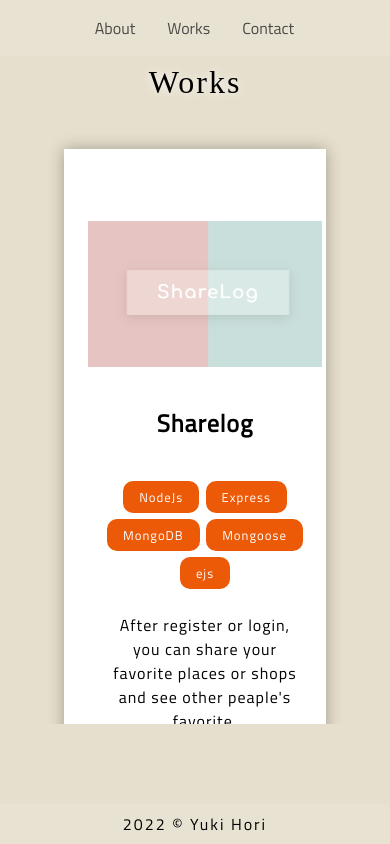
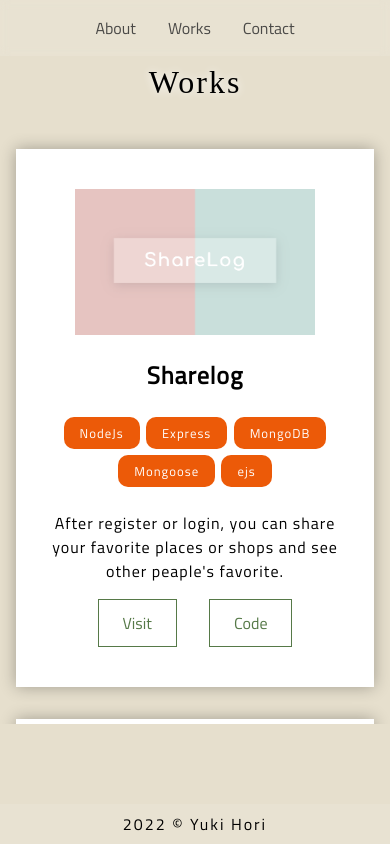
Before and after one commit to Yuuki915/portfolio, a React (Create React App) app: page /about in a window 390 px wide. Both pictures are taken after a click on the element "Works". Built offline with nearby package versions, Linux system fonts and the light colour scheme.

Commit message:
modify layout

```diff
--- a/src/components/about/About.css
+++ b/src/components/about/About.css
@@ -55,7 +55,12 @@
 
 @media (max-width: 900px) {
   .about-texts {
-    padding: 3rem 5rem;
+    margin-top: 60px;
+    padding: 3rem 3rem 6rem;
+  }
+  .title-in-about {
+    padding: 1rem 4rem;
+    top: 36%;
   }
 }
 
--- a/src/components/header/Header.css
+++ b/src/components/header/Header.css
@@ -16,3 +16,10 @@
   margin: 1rem;
   cursor: pointer;
 }
+
+@media (max-width: 900px) {
+  .header {
+    justify-content: center;
+    padding: 0;
+  }
+}
--- a/src/components/hero/Hero.css
+++ b/src/components/hero/Hero.css
@@ -120,11 +120,11 @@
 }
 
 @media (max-width: 900px) {
-  .hero-wakru {
+  /* .hero-wakru {
     display: flex;
     flex-direction: column;
     flex-wrap: nowrap;
-  }
+  } */
 
   .hero-line {
     width: 93%;
@@ -140,6 +140,7 @@
   .hero3,
   .hero4 {
     width: 100%;
+    height: 25%;
   }
   .hero1 {
     order: 2;
@@ -149,8 +150,15 @@
   }
   .hero3 {
     order: 4;
+    background-color: #4a4947;
+  }
+
+  .hero-contact-container,
+  .hero-contact-icon {
+    color: #fff;
   }
   .hero4 {
     order: 1;
+    background-color: #b17457;
   }
 }
--- a/src/components/skills/Skills.css
+++ b/src/components/skills/Skills.css
@@ -34,7 +34,7 @@
 
 @media (max-width: 900px) {
   .skills {
-    padding: 5rem;
+    padding: 6rem 1rem;
   }
   .skills-icons {
     justify-content: center;
--- a/src/components/work/Work.css
+++ b/src/components/work/Work.css
@@ -81,6 +81,12 @@
   .workimg {
     width: 100%;
   }
+  .img-and-sitename {
+    padding: 1rem 0;
+  }
+  .sitetitle {
+    margin: 1rem 0;
+  }
   .visit-page,
   .view-code {
     padding: 0.7rem 1.5rem;
@@ -92,4 +98,8 @@
     margin: auto;
     width: 100%;
   }
+
+  .text-in-work {
+    padding: 1rem 0;
+  }
 }
--- a/src/components/work/Works.css
+++ b/src/components/work/Works.css
@@ -31,6 +31,7 @@
     flex-direction: column;
   }
   .work-container {
+    width: 100%;
     flex-direction: row;
     margin: 0 auto;
   }
@@ -45,14 +46,13 @@
   }
 
   .img-and-sitename {
-    padding-top: 3rem;
     padding-bottom: 0;
   }
   .work-discription {
     padding: 0;
   }
   .jump-to-pages {
-    padding-bottom: 2rem;
+    padding-bottom: 1rem;
   }
   .workimg-div {
     width: auto;
@@ -60,4 +60,8 @@
   .workimg {
     width: 15rem;
   }
+
+  .slide {
+    margin: 0;
+  }
 }
```
